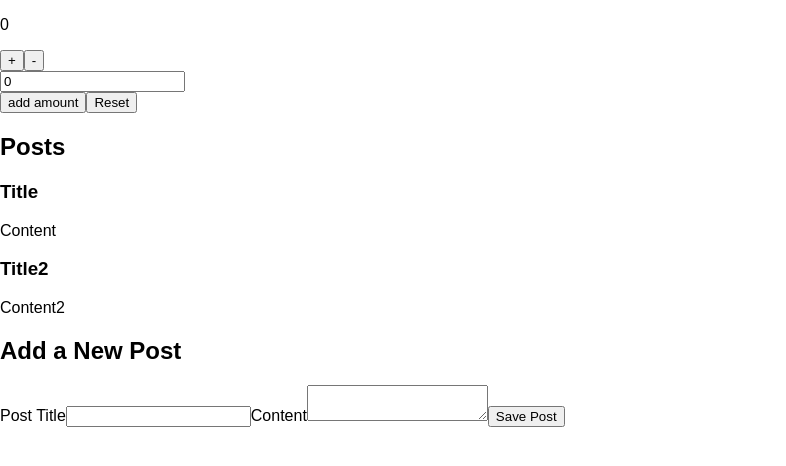
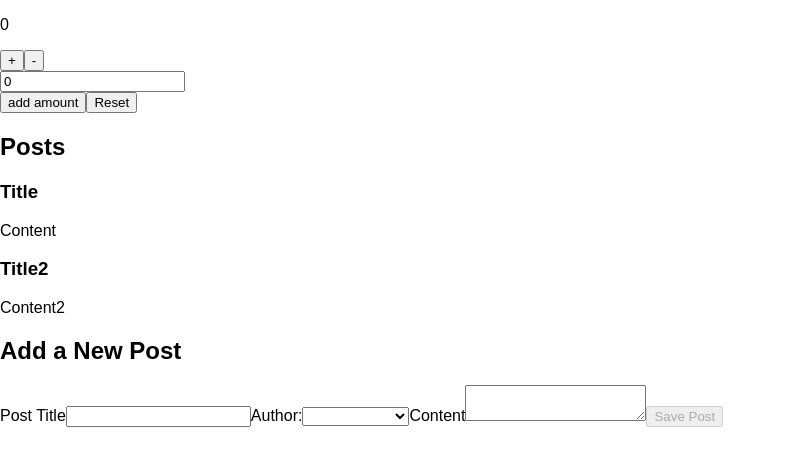
Before and after one commit to Nurkulova/31github, a React (Create React App) app in the folder reduxtoolkit2/: page / in a window 1280 px wide. Shown: the top 466 px of the page, without its empty margins (0-786 px from the left). Built offline with nearby package versions, Linux system fonts and the light colour scheme.

Commit message:
add Users

```diff
--- a/reduxtoolkit2/src/app/store.js
+++ b/reduxtoolkit2/src/app/store.js
@@ -1,10 +1,12 @@
 import { configureStore } from "@reduxjs/toolkit";
 import counterReducer from "../features/counter/counterSlice";
 import postsReducer from "../features/posts/postsSlice"
+import usersReducer from  "../features/users/usersSlice"
 
 export const store = configureStore({
   reducer: {
     counter: counterReducer,
-    posts: postsReducer
+    posts: postsReducer,
+    users: usersReducer
   },
 });
--- a/reduxtoolkit2/src/features/posts/AddPostForm.jsx
+++ b/reduxtoolkit2/src/features/posts/AddPostForm.jsx
@@ -1,28 +1,38 @@
 import { useState } from "react";
 import React from "react";
-import { useDispatch } from "react-redux";
-import { nanoid } from "@reduxjs/toolkit";
+import { useDispatch, useSelector } from "react-redux";
 import { postAdded } from "./postsSlice";
+import { selectAllUsers } from "../users/usersSlice";
+
 const AddPostForm = () => {
   const dispatch = useDispatch();
   const [title, setTitle] = useState("");
   const [content, setContent] = useState("");
+  const [userId, setUserId] = useState("");
+
+  const users = useSelector(selectAllUsers)
 
   const onTitleChanged = (e) => setTitle(e.target.value);
   const onContentChanged = (e) => setTitle(e.target.value);
+  const onAuthorChanged = e => setUserId(e.target.value)
   const onSavePostClicked = () => {
     if (title && content) {
       dispatch(
-        postAdded({
-          id: nanoid(),
-          title,
-          content,
-        })
+        postAdded(title, content , userId)
       );
       setTitle("");
       setContent("");
     }
   };
+  const canSave = Boolean(title) && Boolean(content) && Boolean(userId)
+
+  const userOptions = users.map(user => (
+    <option key={user.id} value={user.id}>
+      {user.name}
+    </option>
+  ))
+
+
   return (
     <section>
       <h2>Add a New Post</h2>
@@ -35,6 +45,11 @@
           value={title}
           onChange={onTitleChanged}
         />
+        <label htmlFor="postAuthor">Author:</label>
+        <select id="postAuthor" value={userId} onChange={onAuthorChanged}>
+          <option value=""></option>
+          {userOptions}
+        </select>
         <label htmlFor="postContent">Content</label>
         <textarea
           id="postContent"
@@ -42,7 +57,7 @@
           value={content}
           onChange={onContentChanged}
         />
-        <button type="button" onClick={onSavePostClicked}>
+        <button type="button" onClick={onSavePostClicked} disabled={!canSave}>
           Save Post
         </button>
       </form>
--- a/reduxtoolkit2/src/features/posts/postsSlice.js
+++ b/reduxtoolkit2/src/features/posts/postsSlice.js
@@ -1,4 +1,4 @@
-import { createSlice } from "@reduxjs/toolkit";
+import { createSlice, nanoid } from "@reduxjs/toolkit";
 
 const initialState = [
   { id: 1, title: "Title", content: "Content" },
@@ -9,11 +9,23 @@
   name: "posts",
   initialState,
   reducers: {
-    postAdded(state,action) {
-        state.push(action.payload)
-    }
+    postAdded: {
+      reducer(state, action) {
+        state.push(action.payload);
+      },
+      prepare(title,content, userId) {
+        return {
+          payload: {
+            id: nanoid(),
+            title,
+            content,
+            userId
+          }
+        }
+      }
+    },
   },
 });
 export const selectAllPosts = (state) => state.posts;
-export const {postAdded} = postSlice.actions
+export const { postAdded } = postSlice.actions;
 export default postSlice.reducer;
--- /dev/null
+++ b/reduxtoolkit2/src/features/users/usersSlice.js
@@ -0,0 +1,18 @@
+import { createSlice } from "@reduxjs/toolkit";
+
+const initialState = [
+    { id: '0', name: 'First Name'},
+    { id: '1', name: 'Second Name'},
+    { id: '2', name: 'Third Name'},
+]
+
+
+const usersSlice = createSlice({
+    name:'users',
+    initialState,
+    reducers:{}
+})
+
+export const selectAllUsers = (state) => state.users;
+
+export default usersSlice.reducer
```
